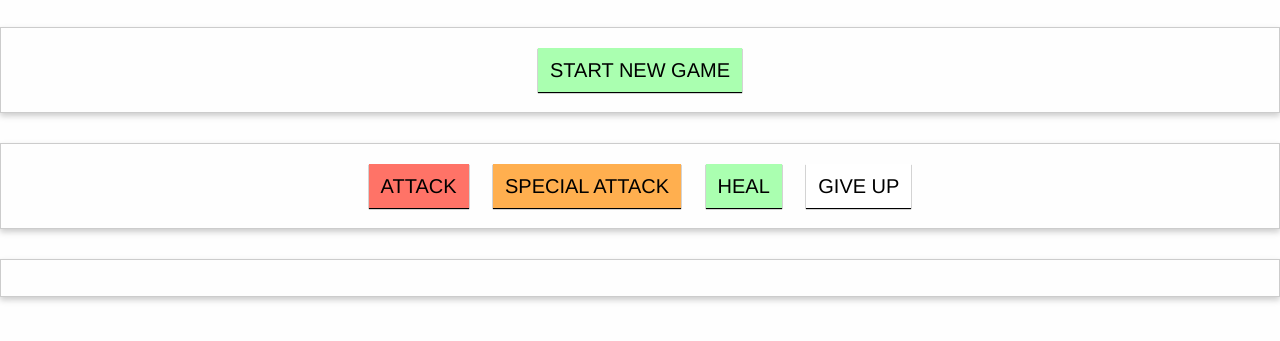
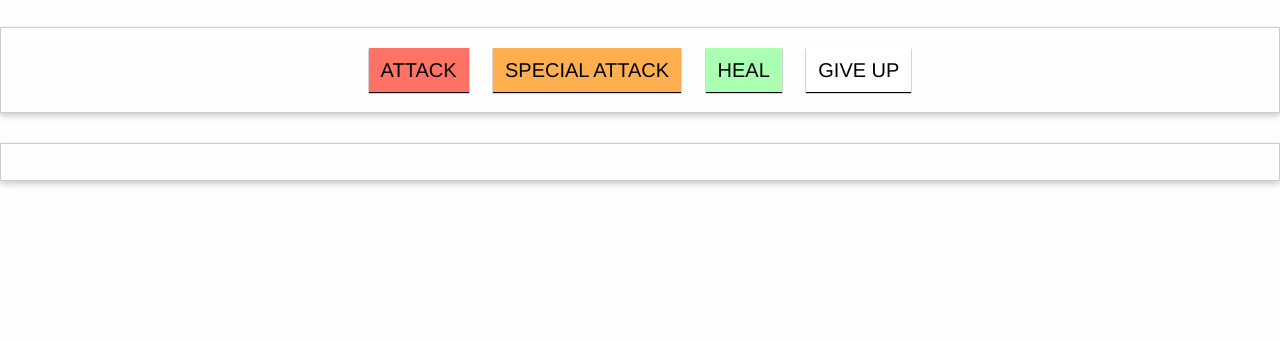
Before and after one commit to wlsgussla123/vue-directives, a plain HTML site: page index.html in a window 1280 px wide. Both pictures are taken after a click on the button "START NEW GAME". Shown: the part 233-574 px from the top of the page. Drawn offline with nearby package versions, Linux system fonts and the light colour scheme.

Commit message:
make start button using v-if , v-bind, v-on

```diff
--- a/index.html
+++ b/index.html
@@ -36,12 +36,12 @@
       </div>
     </section>
 
-    <section class="row controls">
+    <section class="row controls" v-if="!gameIsRunning">
       <div class="small-12 columns">
-        <button id="start-game" @click = "gameIsRunning = !gameIsRunning">START NEW GAME</button>
+        <button id="start-game" @click="isRunning">START NEW GAME</button>
       </div>
     </section>
-    <section class="row controls">
+    <section class="row controls" v-if="gameIsRunning">
       <div class="small-12 columns">
         <button id="attack">ATTACK</button>
         <button id="special-attack">SPECIAL ATTACK</button>
@@ -66,6 +66,11 @@
             playerHealth: 100,
             monsterHealth: 100,
             gameIsRunning: false,
+        },
+        methods : {
+            isRunning : function() {
+                this.gameIsRunning = !this.gameIsRunning;
+            }
         }
     });
   </script>
```
